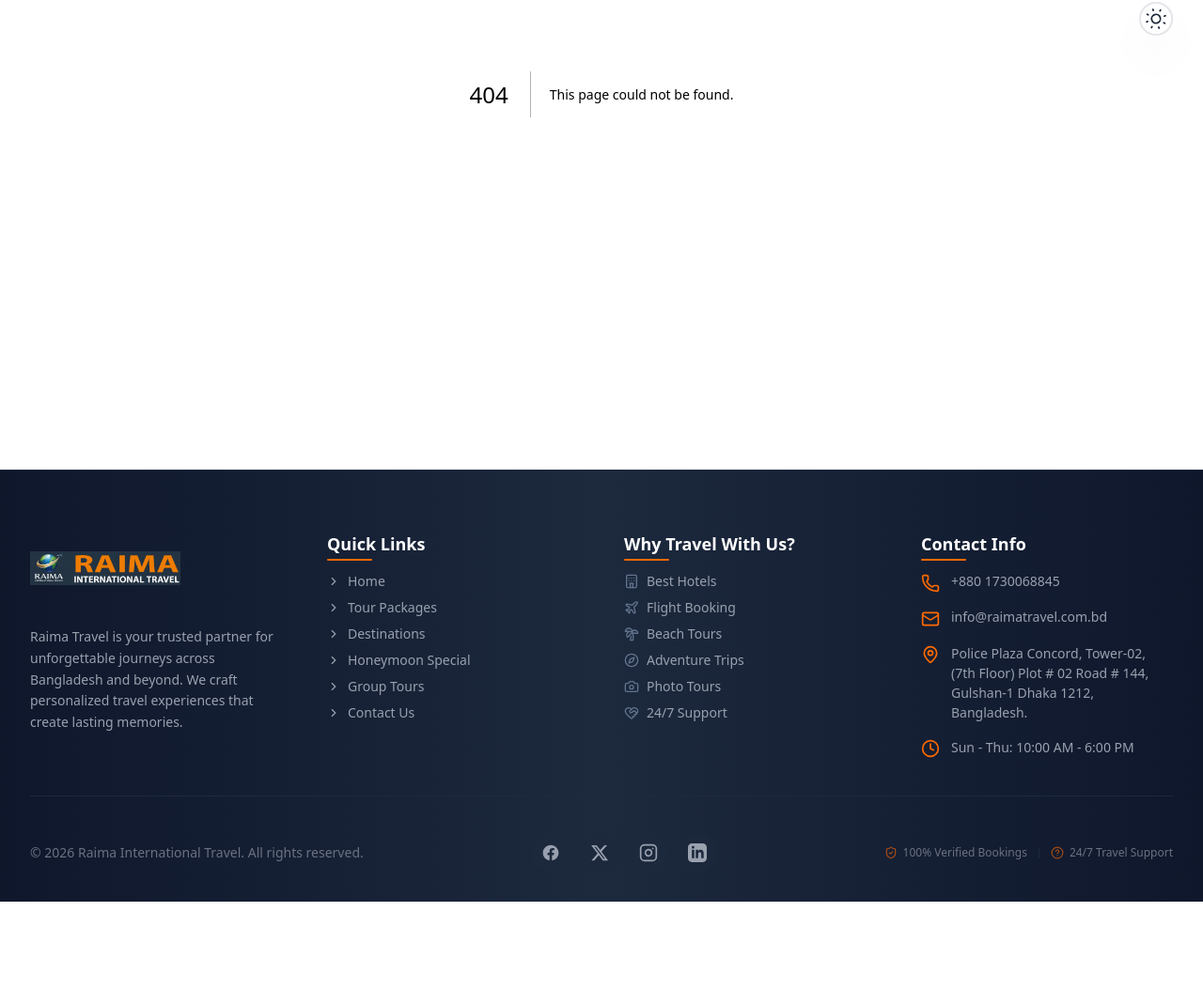
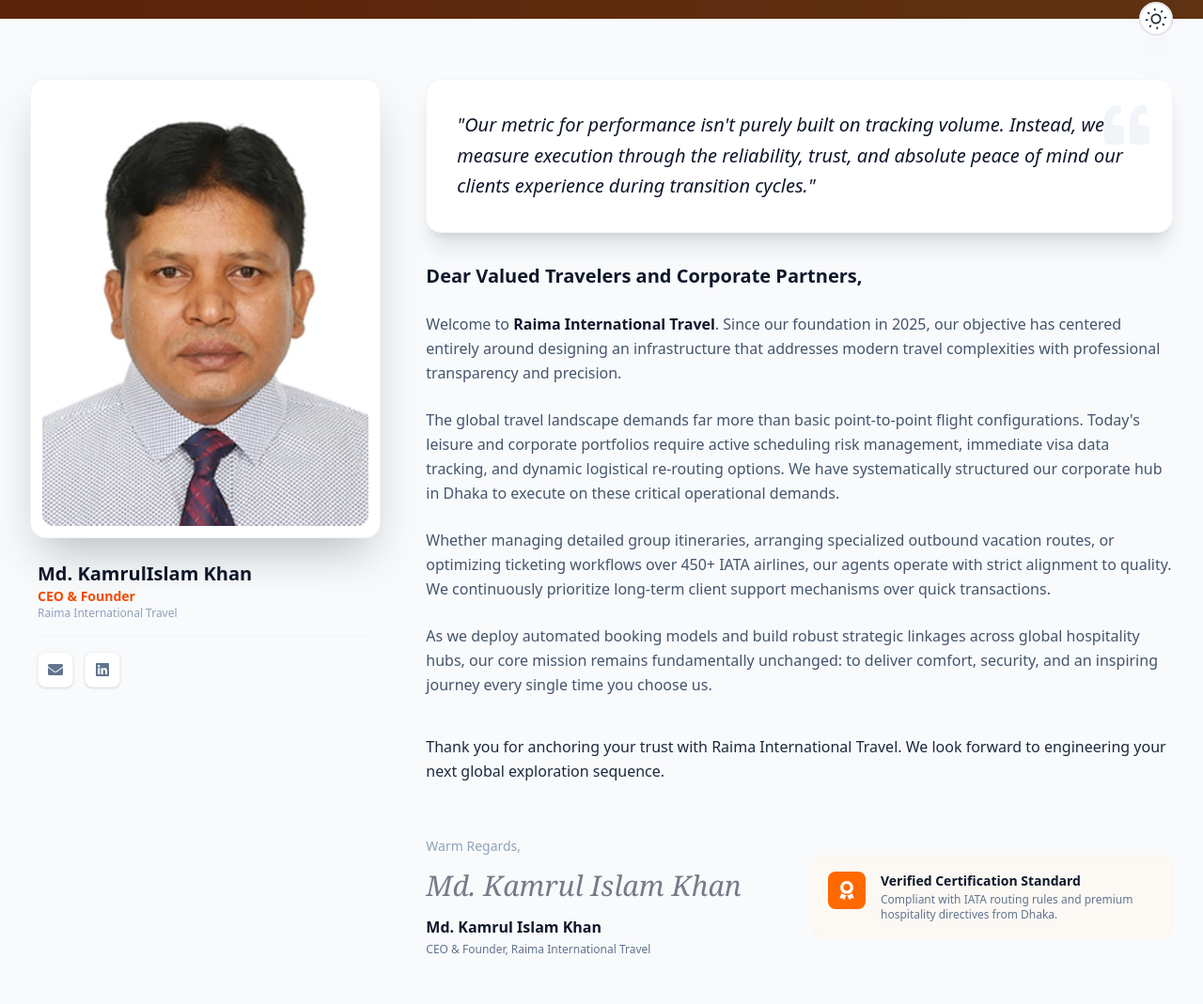
Before and after one commit to Kamiaaa/raima, a Next.js app: page /ceo-founder in a window 1280 px wide. Before the commit this address had no page. Shown: the part 380-1449 px from the top of the page at 94% size. Before the commit the page ends 1340 px from the top, so only its background shows below. Built offline with nearby package versions, Linux system fonts and the light colour scheme; grey boxes are pictures that could not be loaded.

Commit message:
CEO and Founder page added

```diff
--- a/app/managing-director/page.tsx
+++ b/app/ceo-founder/page.tsx
@@ -44,7 +44,7 @@
   );
 }
 
-const MDMessagePage = () => {
+const CEOFounder = () => {
   // Animation variants setup
   const containerVariants: Variants = {
     hidden: { opacity: 0 },
@@ -103,7 +103,7 @@
               <div className="relative aspect-[3/4] w-full rounded-xl overflow-hidden bg-slate-100 dark:bg-slate-900">
                 {/* Fallback pattern uses an official-looking corporate style if asset isn't ready */}
                 <Image
-                  src="https://images.unsplash.com/photo-1560250097-0b93528c311a?q=80&w=687&auto=format&fit=crop"
+                  src="img/ceo.jpg"
                   alt="Managing Director Profile Pic"
                   fill
                   className="object-cover object-top"
@@ -115,8 +115,8 @@
             {/* Title & Organization Meta info */}
             <div className="px-2 space-y-4">
               <div>
-                <h3 className="text-xl font-bold text-slate-900 dark:text-white">Al-Haj Md. ... [Name]</h3>
-                <p className="text-sm font-semibold text-orange-600 dark:text-orange-400">Managing Director</p>
+                <h3 className="text-xl font-bold text-slate-900 dark:text-white">Md. KamrulIslam Khan</h3>
+                <p className="text-sm font-semibold text-orange-600 dark:text-orange-400">CEO & Founder</p>
                 <p className="text-xs text-slate-400 dark:text-slate-500">Raima International Travel</p>
               </div>
 
@@ -171,10 +171,10 @@
                 <p className="text-sm text-slate-400 dark:text-slate-500">Warm Regards,</p>
                 <div className="text-slate-800 dark:text-slate-200 my-2 h-12 flex items-center">
                   {/* Decorative placeholder signature element */}
-                  <span className="font-serif text-3xl opacity-60 dark:opacity-40 italic select-none">Md. ...</span>
+                  <span className="font-serif text-3xl opacity-60 dark:opacity-40 italic select-none">Md. Kamrul Islam Khan</span>
                 </div>
-                <h4 className="text-base font-bold text-slate-900 dark:text-white">Al-Haj Md. ... [Name]</h4>
-                <p className="text-xs text-slate-500">Managing Director, Raima International Travel</p>
+                <h4 className="text-base font-bold text-slate-900 dark:text-white">Md. Kamrul Islam Khan</h4>
+                <p className="text-xs text-slate-500">CEO & Founder, Raima International Travel</p>
               </div>
 
               {/* Trust Badge Indicator */}
@@ -217,4 +217,4 @@
   );
 };
 
-export default MDMessagePage;
+export default CEOFounder;
--- a/app/components/navbar/Navbar.tsx
+++ b/app/components/navbar/Navbar.tsx
@@ -56,7 +56,7 @@
     items: [
       { name: 'About Ramisa International Travel', href: '/about', icon: <Compass className="w-4 h-4" /> },
       { name: 'Mission & Vision', href: '/mission-vision', icon: <Target className="w-4 h-4" /> },
-      { name: 'MD Message', href: '/managing-director', icon: <UserCheck className="w-4 h-4" /> },
+      { name: 'CEO and Founder', href: '/ceo-founder', icon: <UserCheck className="w-4 h-4" /> },
     ],
   };
 
```
Also changed, not shown: public/img/ceo.jpg (added).
